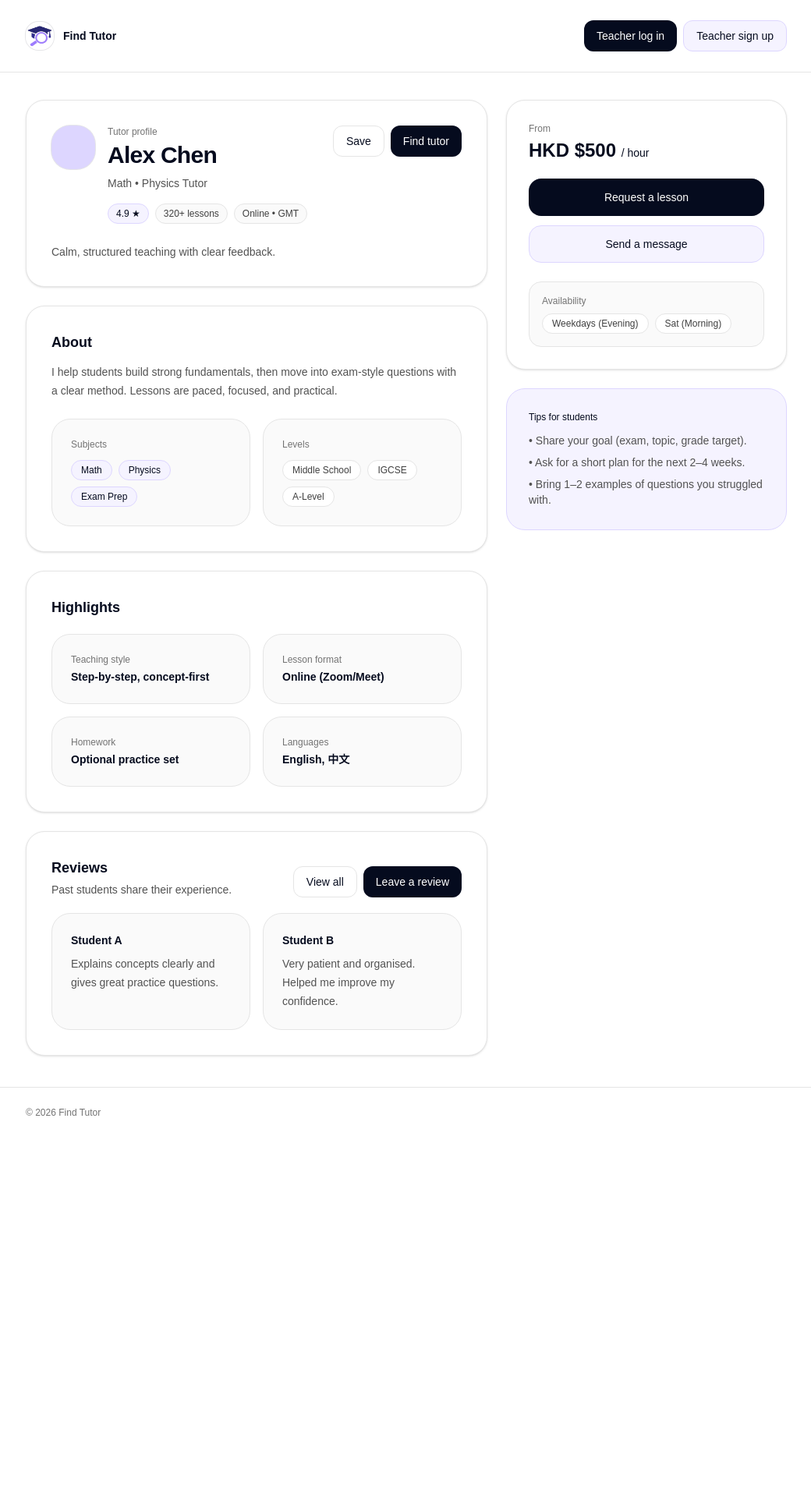
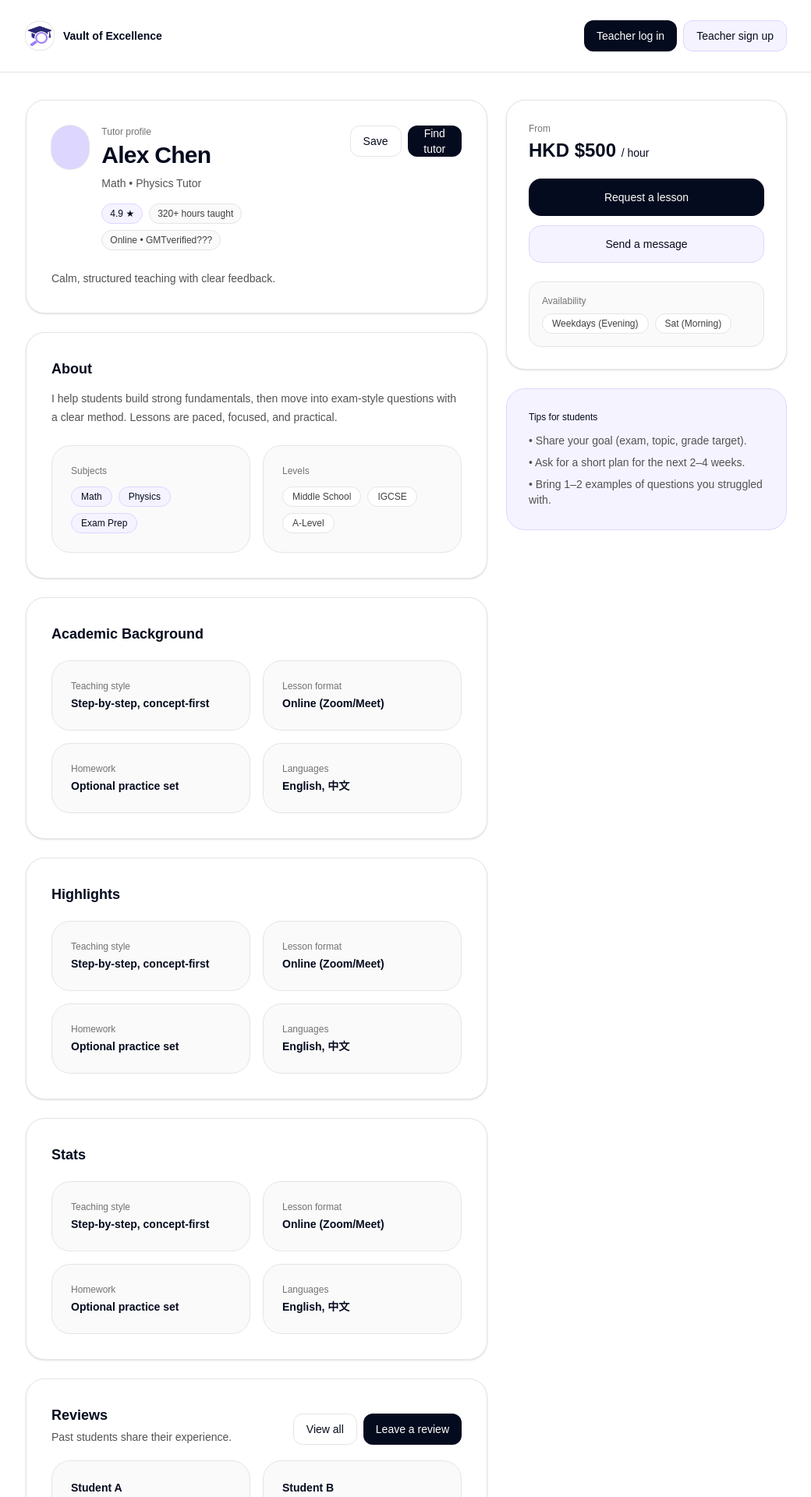
Before and after one commit to wincrazyyy/find-tutor, a Next.js app: page /tutors/1 in a window 1280 px wide. Shown: the top 1920 px of the page at 78% size, without its empty margins (119-1159 px from the left). Before the commit the page ends 1459 px from the top, so only its background shows below. Built offline with nearby package versions, Linux system fonts and the light colour scheme.

Commit message:
vault of excellence

```diff
--- a/app/_components/hero.tsx
+++ b/app/_components/hero.tsx
@@ -7,7 +7,7 @@ export function Hero() {
       </div>
 
       <div className="mt-4 text-2xl font-semibold tracking-tight text-[#050B1E]">
-        Find Tutor: Quality tutoring made easy
+        Vault of Excellence
       </div>
 
       <h1 className="mt-3 text-4xl font-semibold tracking-tight text-[#050B1E] sm:text-5xl">
--- a/app/_components/layout/nav.tsx
+++ b/app/_components/layout/nav.tsx
@@ -27,7 +27,7 @@ export function Nav() {
         <a href="/" className="flex items-center gap-3 shrink-0">
           <Image
             src="/logo-square.png"
-            alt="Find Tutor"
+            alt="Vault of Excellence"
             width={36}
             height={36}
             className="rounded-2xl ring-1 ring-[#050B1E]/10"
@@ -41,7 +41,7 @@ export function Nav() {
                 : "w-auto opacity-100",
             ].join(" ")}
           >
-            Find Tutor
+            Vault of Excellence
           </div>
         </a>
 
--- a/app/tutors/[id]/page.tsx
+++ b/app/tutors/[id]/page.tsx
@@ -5,7 +5,7 @@ export default function TutorProfilePage() {
     name: "Alex Chen",
     title: "Math • Physics Tutor",
     rating: "4.9 ★",
-    lessons: "320+ lessons",
+    hours: "320+ hours taught",
     location: "Online • GMT",
     headline: "Calm, structured teaching with clear feedback.",
     about:
@@ -13,7 +13,7 @@ export default function TutorProfilePage() {
     subjects: ["Math", "Physics", "Exam Prep"],
     levels: ["Middle School", "IGCSE", "A-Level"],
     availability: ["Weekdays (Evening)", "Sat (Morning)"],
-    highlights: [
+    stats: [
       { k: "Teaching style", v: "Step-by-step, concept-first" },
       { k: "Lesson format", v: "Online (Zoom/Meet)" },
       { k: "Homework", v: "Optional practice set" },
@@ -57,10 +57,11 @@ export default function TutorProfilePage() {
                         {tutor.rating}
                       </span>
                       <span className="rounded-full border border-neutral-200 bg-neutral-50 px-2.5 py-1 text-xs font-medium text-neutral-700">
-                        {tutor.lessons}
+                        {tutor.hours}
                       </span>
                       <span className="rounded-full border border-neutral-200 bg-neutral-50 px-2.5 py-1 text-xs font-medium text-neutral-700">
                         {tutor.location}
+                        verified???
                       </span>
                     </div>
                   </div>
@@ -125,13 +126,53 @@ export default function TutorProfilePage() {
               </div>
             </div>
 
+            {/* Academic Background */}
+            <div className="rounded-3xl border border-neutral-200 bg-white p-8 shadow-sm">
+              <h2 className="text-lg font-semibold text-[#050B1E]">
+                Academic Background
+              </h2>
+              <div className="mt-5 grid gap-4 sm:grid-cols-2">
+                {tutor.stats.map((h) => (
+                  <div
+                    key={h.k}
+                    className="rounded-3xl border border-neutral-200 bg-neutral-50 p-6"
+                  >
+                    <div className="text-xs text-neutral-500">{h.k}</div>
+                    <div className="mt-1 text-sm font-semibold text-[#050B1E]">
+                      {h.v}
+                    </div>
+                  </div>
+                ))}
+              </div>
+            </div>
+
             {/* Highlights */}
             <div className="rounded-3xl border border-neutral-200 bg-white p-8 shadow-sm">
               <h2 className="text-lg font-semibold text-[#050B1E]">
                 Highlights
               </h2>
               <div className="mt-5 grid gap-4 sm:grid-cols-2">
-                {tutor.highlights.map((h) => (
+                {tutor.stats.map((h) => (
+                  <div
+                    key={h.k}
+                    className="rounded-3xl border border-neutral-200 bg-neutral-50 p-6"
+                  >
+                    <div className="text-xs text-neutral-500">{h.k}</div>
+                    <div className="mt-1 text-sm font-semibold text-[#050B1E]">
+                      {h.v}
+                    </div>
+                  </div>
+                ))}
+              </div>
+            </div>
+
+            {/* Stats */}
+            <div className="rounded-3xl border border-neutral-200 bg-white p-8 shadow-sm">
+              <h2 className="text-lg font-semibold text-[#050B1E]">
+                Stats
+              </h2>
+              <div className="mt-5 grid gap-4 sm:grid-cols-2">
+                {tutor.stats.map((h) => (
                   <div
                     key={h.k}
                     className="rounded-3xl border border-neutral-200 bg-neutral-50 p-6"
```
